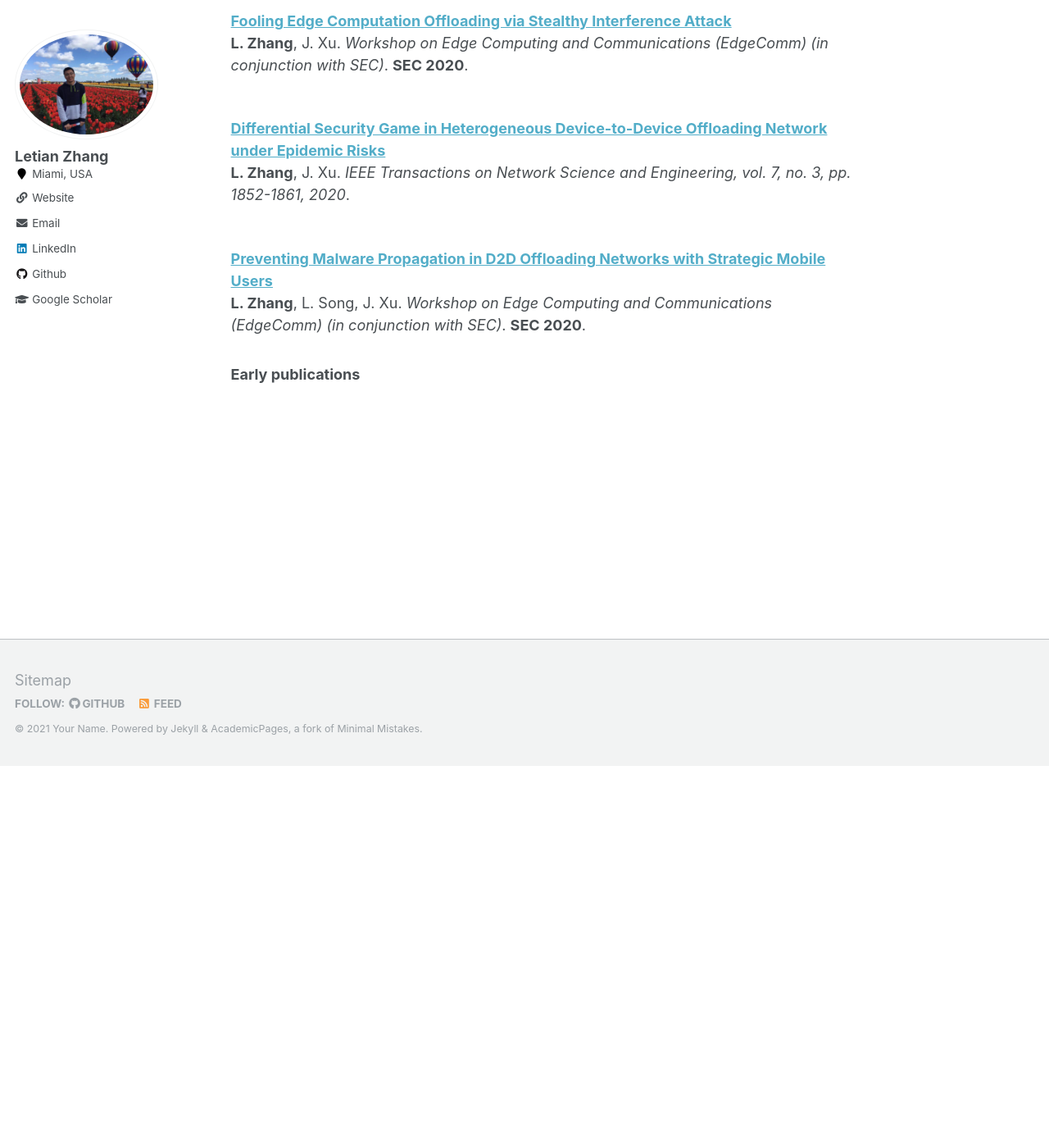
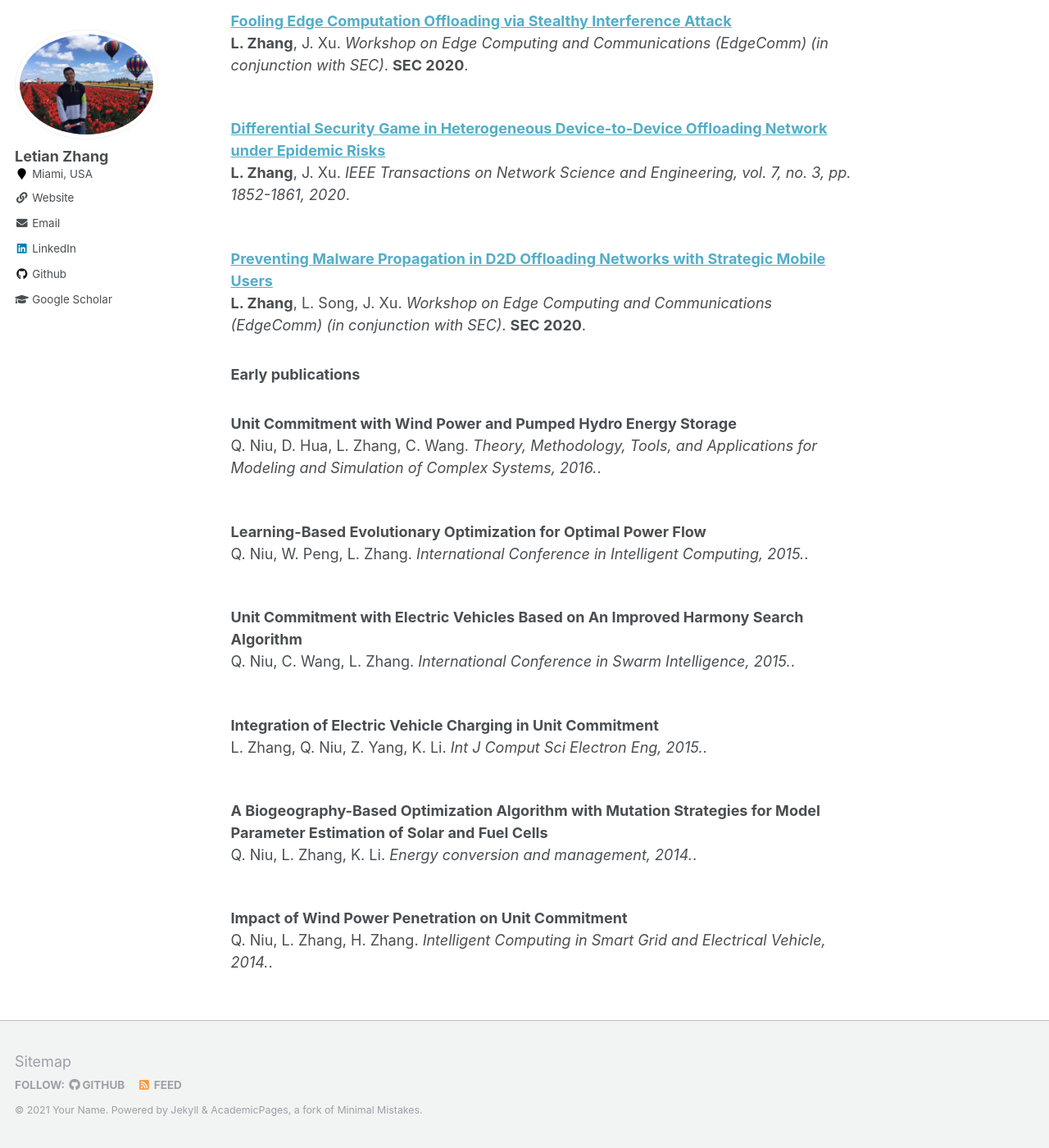
Before and after one commit to letian-zhang/letian-zhang.github.io, a Jekyll site: the page built from _pages/publications.md, in a window 1280 px wide and 1400 px high, scrolled down 465 px. Shown: the whole window at 82% size. Built offline with Jekyll 4.4.1, drawn with Linux system fonts in a browser that asks for light colours.

Commit message:
Update publications.md

```diff
--- a/_pages/publications.md
+++ b/_pages/publications.md
@@ -30,3 +30,32 @@ Y. Bai, L. Chen, **L. Zhang**, M. Abdel-Mottaleb, J. Xu.
 <i>Workshop on Edge Computing and Communications (EdgeComm) (in conjunction with SEC)</i>. <b>SEC 2020</b>.
 
 ### Early publications
+<br>
+<b>Unit Commitment with Wind Power and Pumped Hydro Energy Storage</b> <br>
+Q. Niu, D. Hua, L. Zhang, C. Wang.
+<i>Theory, Methodology, Tools, and Applications for Modeling and Simulation of Complex Systems, 2016.</i>.
+
+<br>
+<b>Learning-Based Evolutionary Optimization for Optimal Power Flow</b> <br>
+Q. Niu, W. Peng, L. Zhang.
+<i>International Conference in Intelligent Computing, 2015.</i>.
+
+<br>
+<b>Unit Commitment with Electric Vehicles Based on An Improved Harmony Search Algorithm</b> <br>
+Q. Niu, C. Wang, L. Zhang.
+<i>International Conference in Swarm Intelligence, 2015.</i>.
+
+<br>
+<b>Integration of Electric Vehicle Charging in Unit Commitment</b> <br>
+L. Zhang, Q. Niu, Z. Yang, K. Li.
+<i>Int J Comput Sci Electron Eng, 2015.</i>.
+
+<br>
+<b>A Biogeography-Based Optimization Algorithm with Mutation Strategies for Model Parameter Estimation of Solar and Fuel Cells</b> <br>
+Q. Niu, L. Zhang, K. Li.
+<i>Energy conversion and management, 2014.</i>.
+
+<br>
+<b>Impact of Wind Power Penetration on Unit Commitment</b> <br>
+Q. Niu, L. Zhang, H. Zhang.
+<i>Intelligent Computing in Smart Grid and Electrical Vehicle, 2014.</i>.
```
